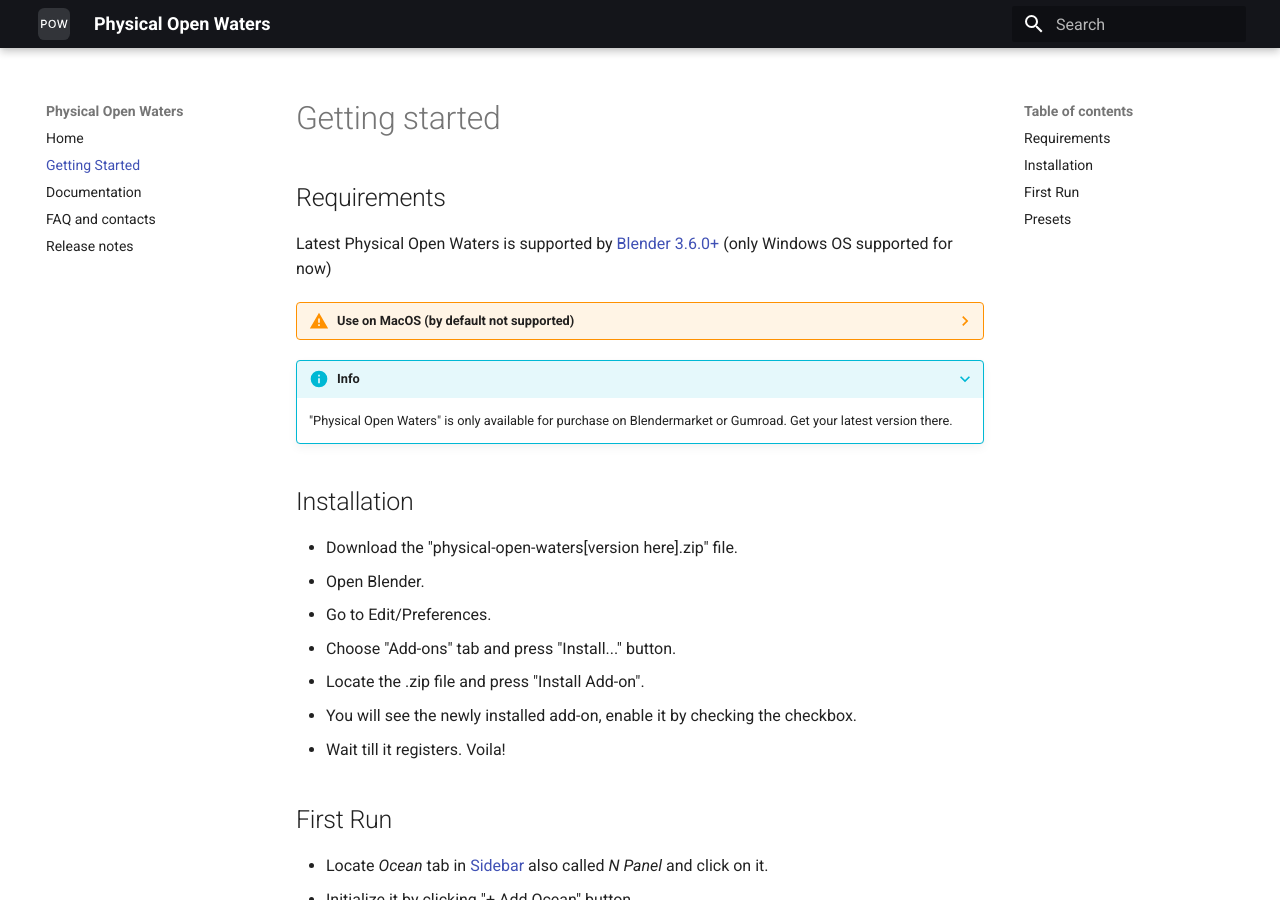
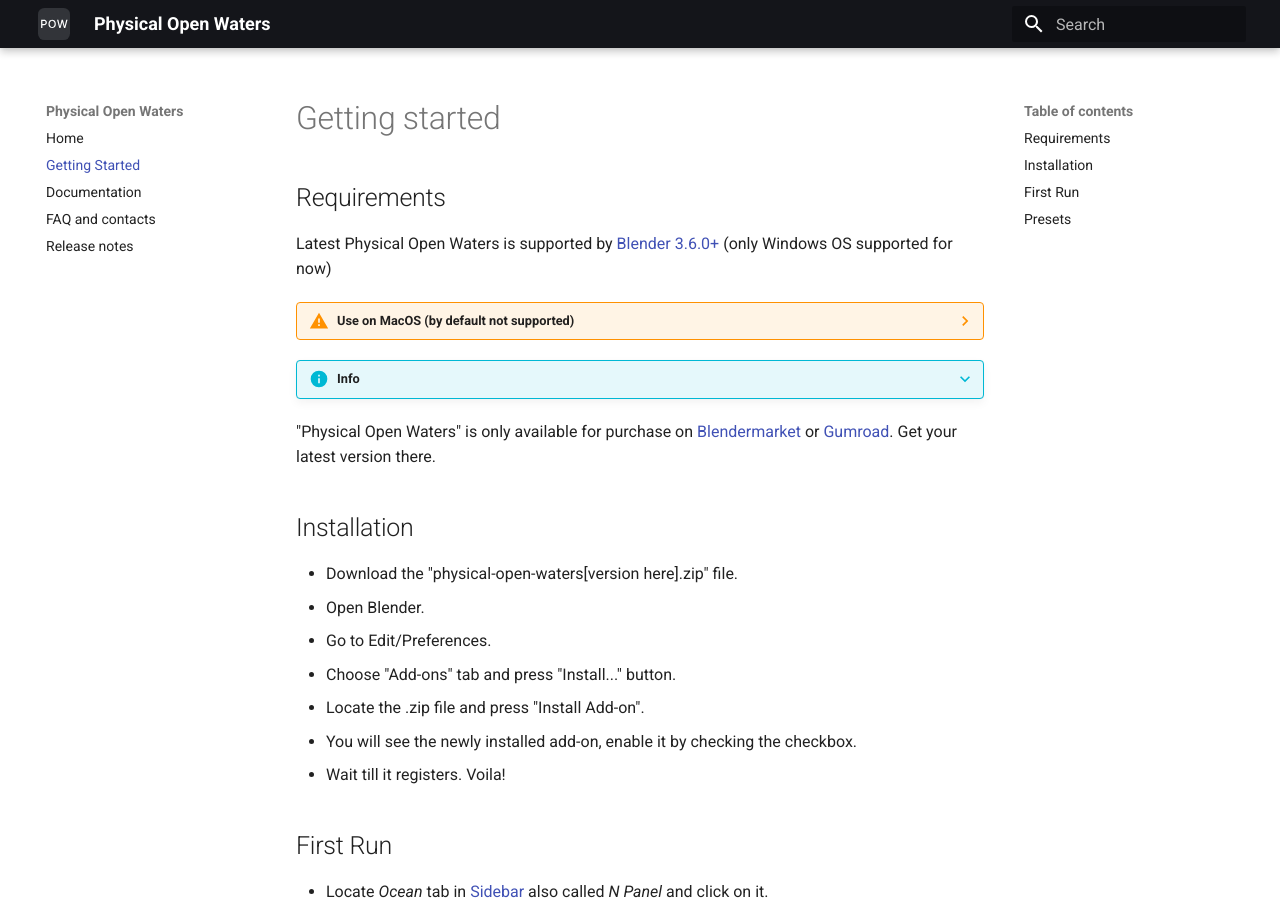
Before and after one commit to PhysicalAddons/web-pow, an MkDocs documentation site: the page built from docs/getting-started.md, in a window 1280 px wide and 900 px high. Built offline with MkDocs 1.6.1 and Material for MkDocs 9.7.7, drawn with Linux system fonts in a browser that asks for light colours; part of the change alters nothing that is shown.

```diff
--- a/docs/getting-started.md
+++ b/docs/getting-started.md
@@ -10,14 +10,14 @@ Latest Physical Open Waters is supported by [Blender 3.6.0+](https://www.blender
 
 ??? warning "Use on MacOS (by default not supported)"
 
-    In order for the addon to function correctly, Blender needs to utilize OpenGL, which is not supported in the latest Blender updates for MacOS, causing the addon to malfunction.
+    In order for the addon to function correctly, Blender needs to utilize atribute modes, which are not supported in the latest Blender updates on MAC OS, causing the addon to malfunction.
 
     You may use the addon on MAC OS using blender version 3.6.0 and addon version 1.x
-    Note: addon version 1.X is basic and does not include several features refer --> refer release notes
+    Note: addon version 1.X is basic and does not include several features refer to [release notes](https://www.physicaladdons.com/pow/release-notes/)
 
 ???+ info
 
-    "Physical Open Waters" is only available for purchase on Blendermarket or Gumroad. Get your latest version there.
+"Physical Open Waters" is only available for purchase on [Blendermarket](https://blendermarket.com/products/physical-open-waters) or [Gumroad](https://martinsh.gumroad.com/l/POW). Get your latest version there.
 
 
 ## Installation
```
